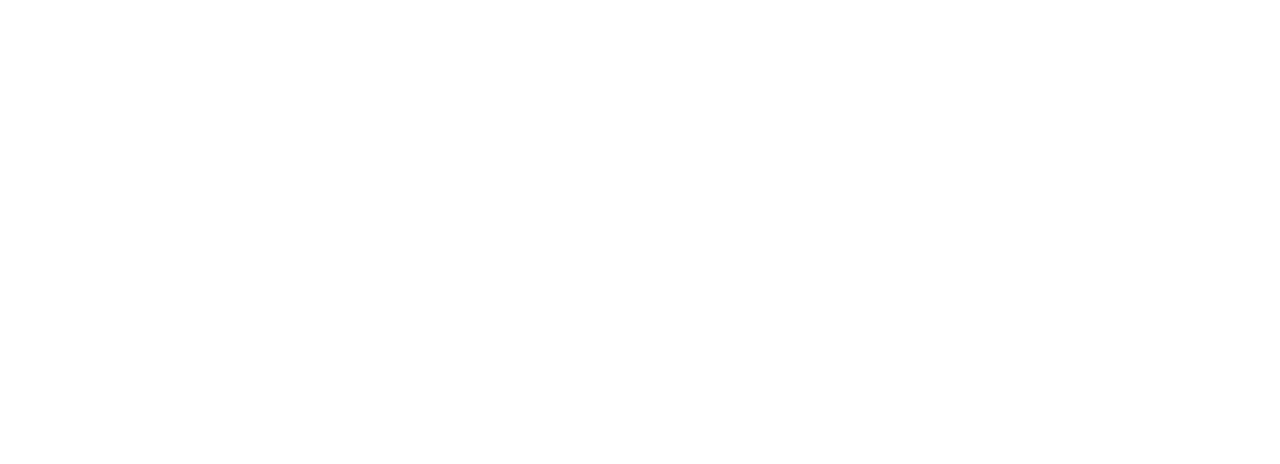
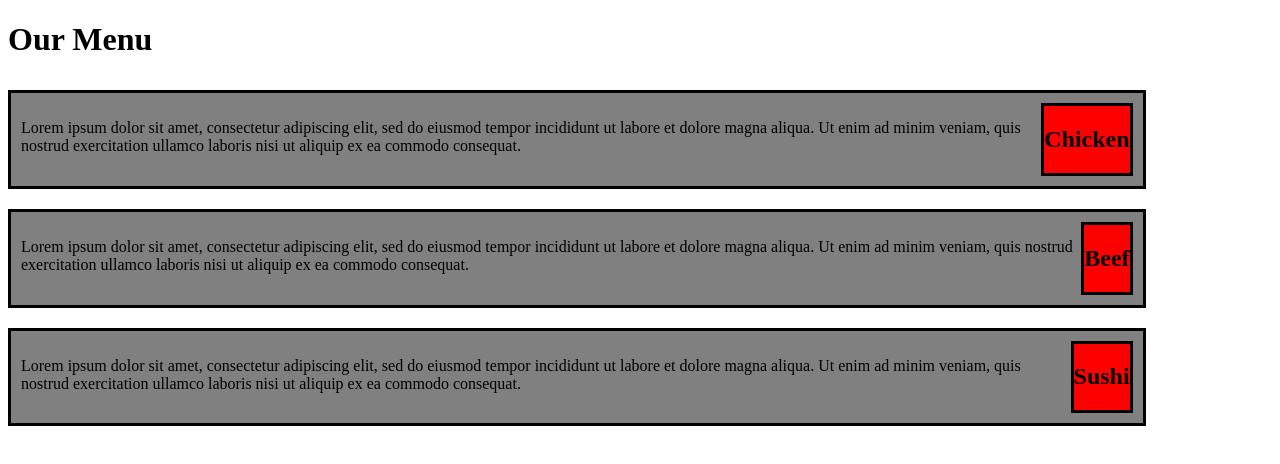
Before and after one commit to ReeseSanders/Module-2-solution, a plain HTML site: page Module-2-Solution/index.html in a window 1280 px wide. Drawn offline with Linux system fonts and the light colour scheme.

Commit message:
After working on friday

```diff
--- /dev/null
+++ b/Module-2-Solution/CSS/styles.css
@@ -0,0 +1,44 @@
+
+.container {
+	width: 90%;
+
+}
+
+.box {
+	box-sizing: border-box;
+	background-color: grey;
+	border-style: solid;
+	padding: 10px;
+	margin-top: 10px;
+	margin-bottom:10px;
+}
+
+h2{
+	text-align: center;
+}
+
+.h_box {
+	background-color: red;
+	border-style: solid;
+	margin: 0px;
+	padding: 0px;
+	float: right;
+}
+
+@media (min-width: 992px){
+	.box {
+		float: left;
+
+	}
+}
+
+@media (min-width: 768px) and (max-width:991px){
+	h1 {
+		color: green;
+	}
+}
+@media (max-width: 767px){
+	h1 {
+		color: black;
+	}
+}
--- a/Module-2-Solution/index.html
+++ b/Module-2-Solution/index.html
@@ -1 +1,39 @@
-<!doctype html>
+<!DOCTYPE html>
+<html>
+<head>
+	<meta charset="utf-8">
+	<title>My Solution</title>
+	<link rel="stylesheet" href="CSS/styles.css">
+
+</head>
+
+<body>
+	<div class="container">
+		<div id="title">
+			<h1>Our Menu</h1>
+		</div>
+	</div>
+
+	<div class="container">
+		<div class="box">
+			<div class="h_box">
+				<h2>Chicken</h2>
+			</div>
+			<p> Lorem ipsum dolor sit amet, consectetur adipiscing elit, sed do eiusmod tempor incididunt ut labore et dolore magna aliqua. Ut enim ad minim veniam, quis nostrud exercitation ullamco laboris nisi ut aliquip ex ea commodo consequat.</p>
+		</div>
+		<div class="box">
+			<div class="h_box">
+				<h2>Beef</h2>
+			</div>
+			<p> Lorem ipsum dolor sit amet, consectetur adipiscing elit, sed do eiusmod tempor incididunt ut labore et dolore magna aliqua. Ut enim ad minim veniam, quis nostrud exercitation ullamco laboris nisi ut aliquip ex ea commodo consequat.</p>
+		</div>
+		<div class ="box">
+			<div class="h_box">
+				<h2>Sushi</h2>
+			</div>
+			<p> Lorem ipsum dolor sit amet, consectetur adipiscing elit, sed do eiusmod tempor incididunt ut labore et dolore magna aliqua. Ut enim ad minim veniam, quis nostrud exercitation ullamco laboris nisi ut aliquip ex ea commodo consequat.</p>
+		</div>
+
+</body>
+
+</html>
```
